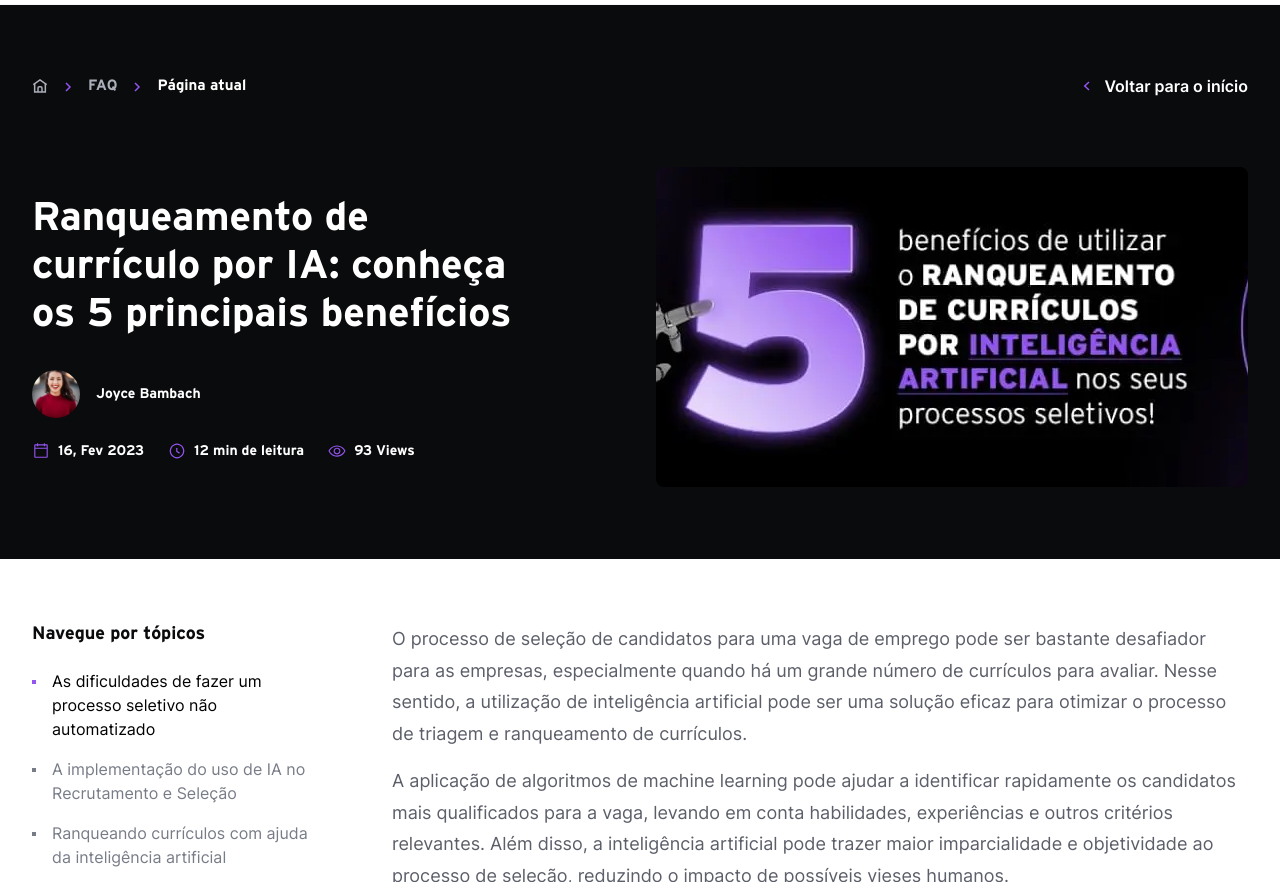
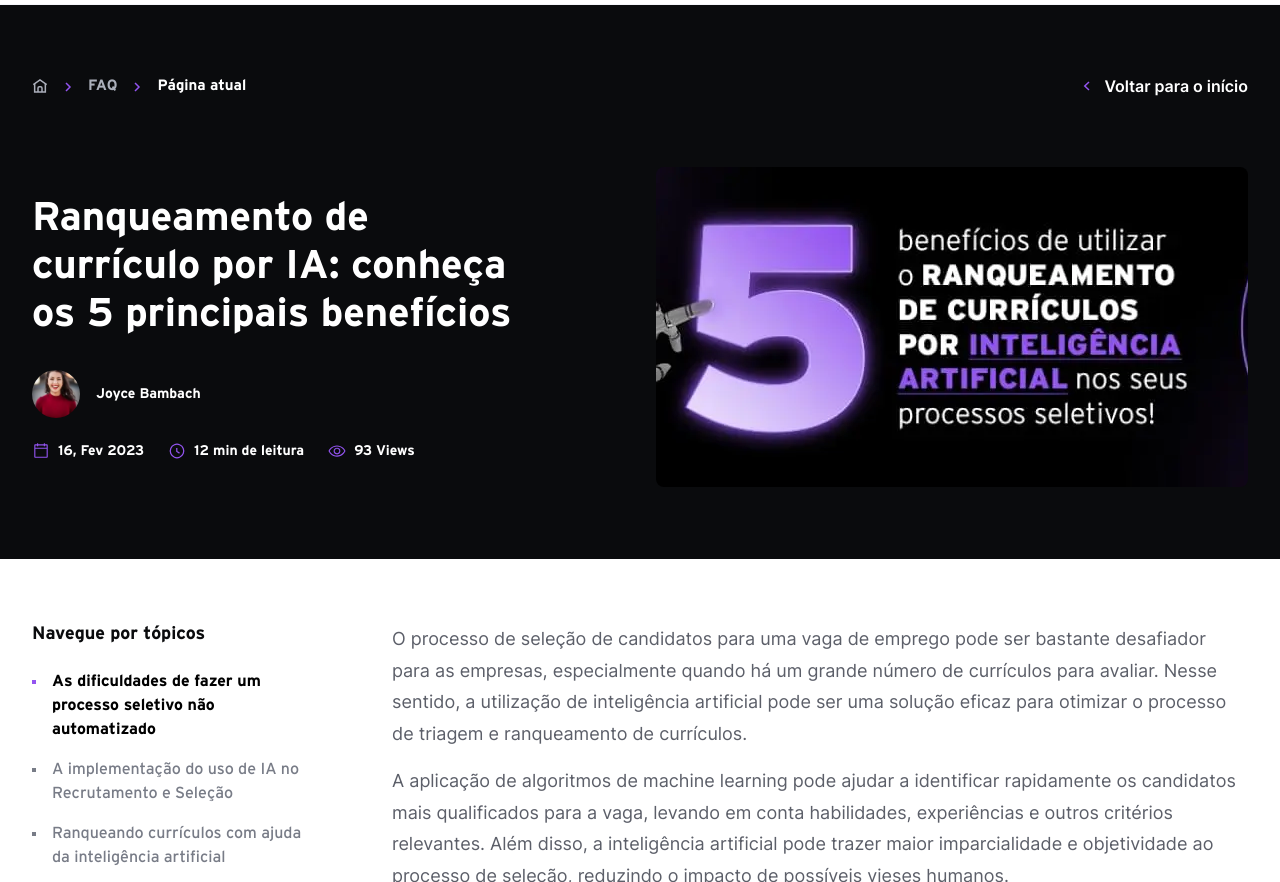
Before and after one commit to luuizz/blog-rankdone, a website: page detalhes-post.html in a window 1280 px wide. Shown: the part 76-958 px from the top of the page. Drawn offline with Linux system fonts and the light colour scheme; files whose address does not match are found by name.

Commit message:
fix font family in topics

```diff
--- a/scss/_post.scss
+++ b/scss/_post.scss
@@ -232,6 +232,7 @@
                             }
                             span {
                                 color: var(--black);
+                                font-weight: bold;
                             }
                         }
                         &:hover {
@@ -244,7 +245,8 @@
                         }
                         span {
                             flex: 1;
-                            font-weight: 400;
+                            font-family: var(--font-title);
+                            font-weight: normal;
                             font-size: 1.6rem;
                             line-height: 150%;
                             color: var(--gray-600);
```
Also changed, not shown: css/main.css.
